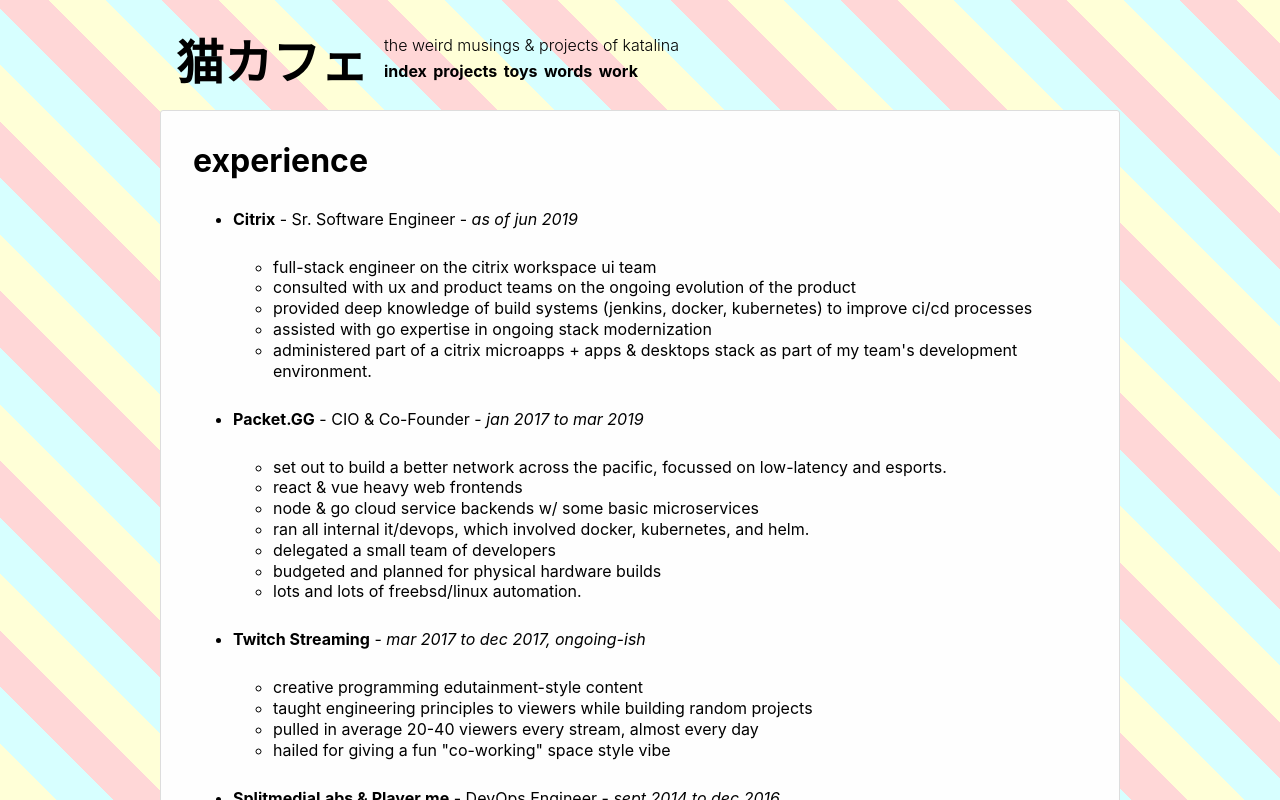
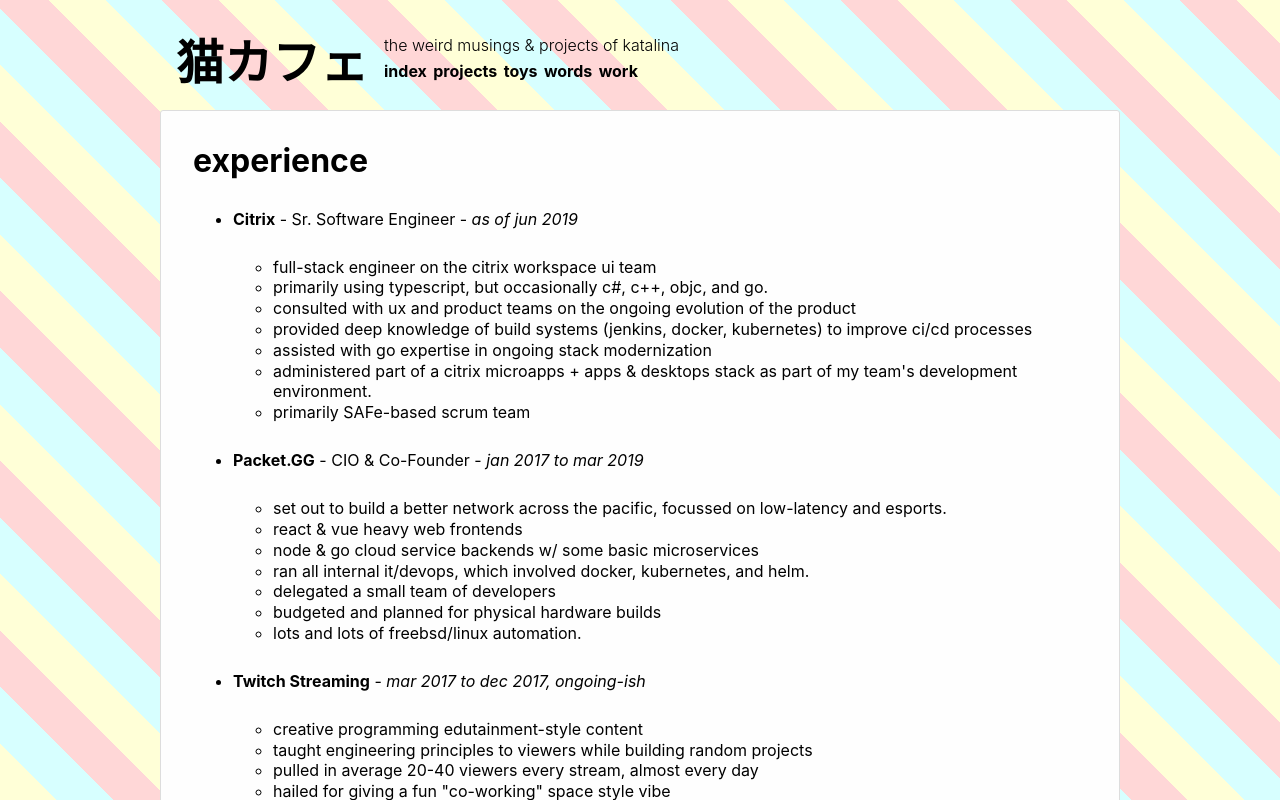
Before and after one commit to mekanoe/personal-site, a Next.js app: page /work in a window 1280 px wide. Shown: the top 800 px of the page. Built offline with nearby package versions, Linux system fonts and the light colour scheme.

Commit message:
work: elaborate on current work again

```diff
--- a/pages/work.mdx
+++ b/pages/work.mdx
@@ -2,10 +2,12 @@
 
 - **Citrix** - Sr. Software Engineer - *as of jun 2019*
   - full-stack engineer on the citrix workspace ui team
+  - primarily using typescript, but occasionally c#, c++, objc, and go.
   - consulted with ux and product teams on the ongoing evolution of the product
   - provided deep knowledge of build systems (jenkins, docker, kubernetes) to improve ci/cd processes
   - assisted with go expertise in ongoing stack modernization
   - administered part of a citrix microapps + apps & desktops stack as part of my team's development environment.
+  - primarily SAFe-based scrum team
 
 - **Packet.GG** - CIO & Co-Founder - *jan 2017 to mar 2019*
   - set out to build a better network across the pacific, focussed on low-latency and esports.
```
